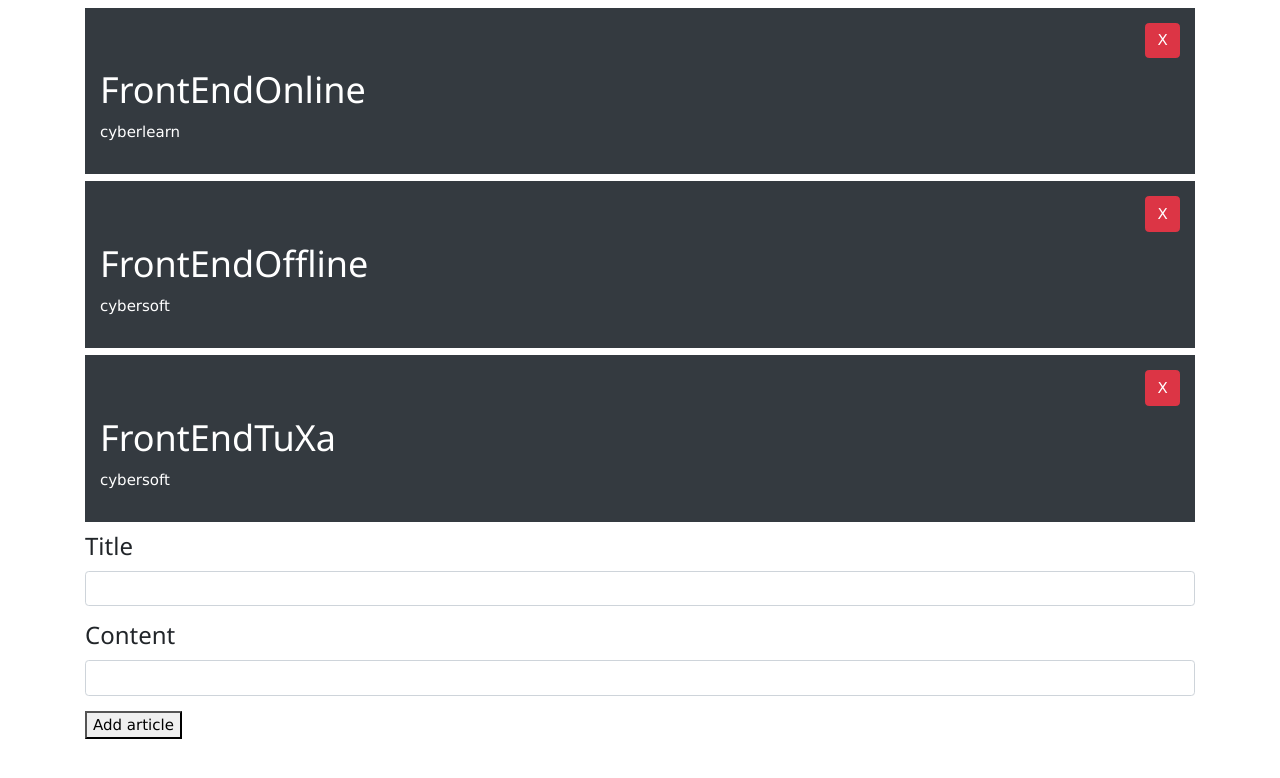
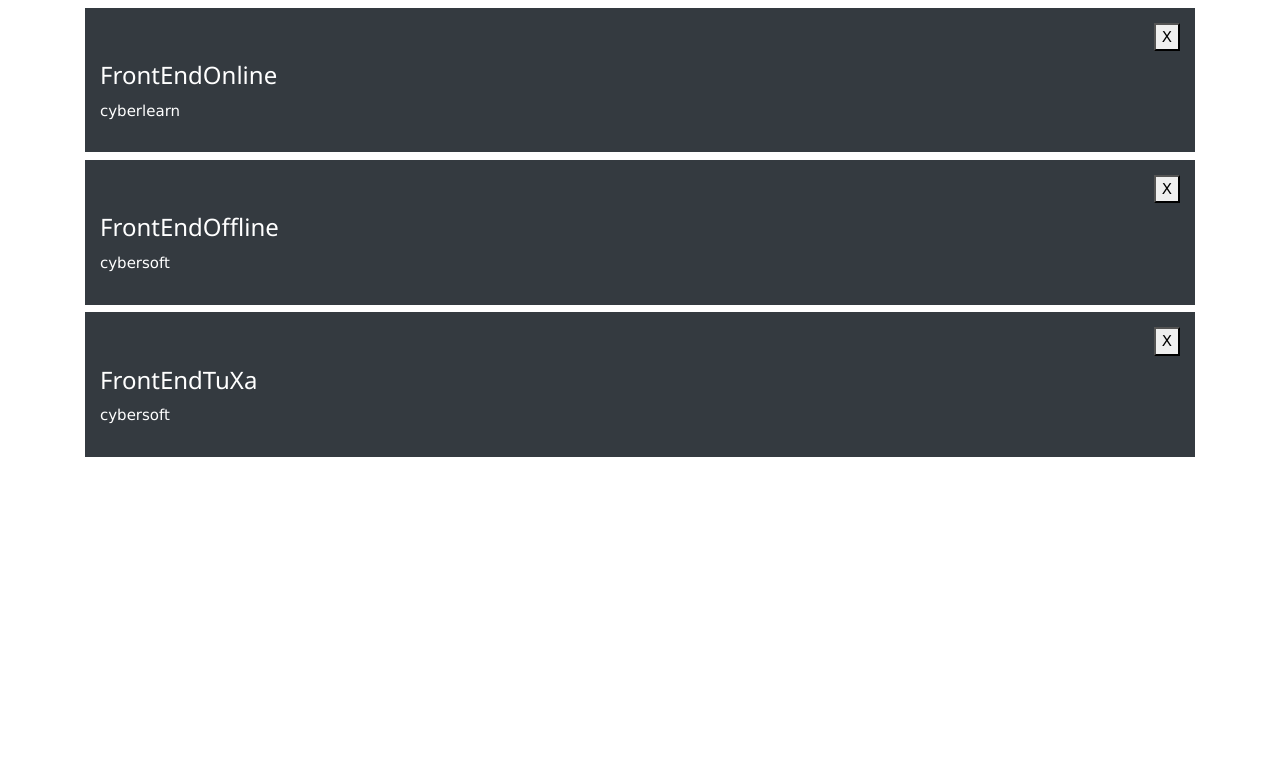
Before and after one commit to HiepHoang2190/Cyber-Reactjs-Componet-K3, a React (Create React App) app in the folder react-component-k3/: page / in a window 1280 px wide. Shown: the top 778 px of the page. Built offline with nearby package versions, Linux system fonts and the light colour scheme.

Commit message:
ReactJs-K3:Lesson 40: React spring animation_useChain

```diff
--- a/react-component-k3/src/App.js
+++ b/react-component-k3/src/App.js
@@ -18,6 +18,7 @@
 import Ex3UseSpring from './Hooks/ReactSpring/Ex3UseSpring';
 import Ex4UseTrail from './Hooks/ReactSpring/Ex4UseTrail';
 import Ex5UseTransition from './Hooks/ReactSpring/Ex5UseTransition';
+import Ex6UseChain from './Hooks/ReactSpring/Ex6UseChain';
 
 
 
@@ -44,7 +45,8 @@
         {/* <Ex2UseSpring /> */}
         {/* <Ex3UseSpring /> */}
         {/* <Ex4UseTrail /> */}
-        <Ex5UseTransition />
+        {/* <Ex5UseTransition /> */}
+        <Ex6UseChain />
 
       </ContextProvider>
     );
--- /dev/null
+++ b/react-component-k3/src/Hooks/ReactSpring/Ex6UseChain.js
@@ -0,0 +1,46 @@
+import React, { useSpringRef, springRef, useState } from 'react'
+import { useSpring, useTransition, useChain, animated } from 'react-spring';
+
+export default function Ex6UseChain() {
+    // còn bị lỗi useSpringRef và useChain
+    //Tạo 1 useSpring animation
+    // const springRef = useSpringRef();
+    let [arrContent, setArrContent] = useState([
+        { id: 1, title: 'FrontEndOnline', content: 'cyberlearn' },
+        { id: 2, title: 'FrontEndOffline', content: 'cybersoft' },
+        { id: 3, title: 'FrontEndTuXa', content: 'cybersoft' }
+    ]);
+    const propsAnim = useSpring({
+        opacity: 1, width: '100%', height: '100%', from: { opacity: 0, width: '0%', height: '0%' }, config: { duration: 500 },
+        // ref: springRef
+    })
+
+    //Tạo 1 useTransition
+    // const transitionRef = useSpringRef();
+    const transitions = useTransition(arrContent, {
+        from: { transform: 'translate3d(0,-40px,0)' },
+        enter: { transform: 'translate3d(0,0px,0)', opacity: 1, width: '100%', height: '100%' },
+        leave: { transform: 'translate3d(0,-40px,0)', opacity: 0, width: '100%', height: '0%' },
+        config: { duration: 500 },
+        // ref: transitionRef
+    })
+
+    //Kết hợp 2 useSpring
+    // useChain([springRef, transitionRef, [0, 0.5]])
+    return <div className="container">
+        <animated.div style={propsAnim} >
+            {transitions((propsAnim2, item) => (
+                <animated.div style={propsAnim2} className="bg-dark text-white p-3 mt-2 mb-2"  >
+                    <div className="text-right">
+                        <button className="btn btn-danger" onClick={() => {
+                            setArrContent([...arrContent.filter(article => article.id !== item.id)])
+                        }}>X</button>
+                    </div>
+                    <h3>{item.title}</h3>
+                    <p>{item.content}</p>
+                </animated.div>
+            ))}
+        </animated.div>
+    </div>
+
+}
```
